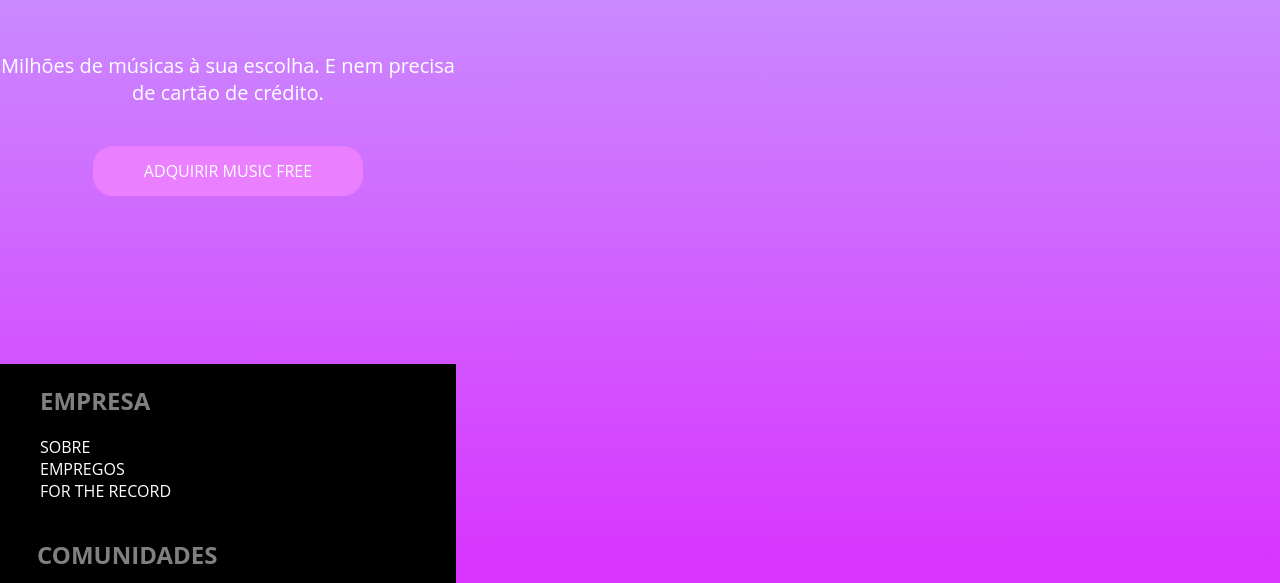
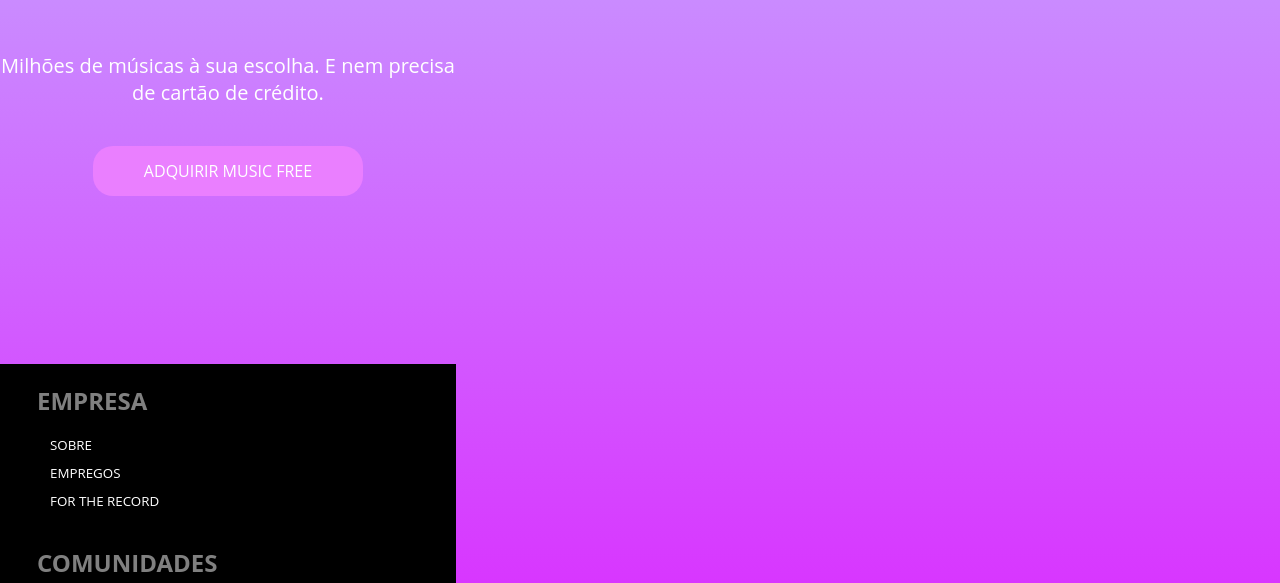
Before and after one commit to rodrigoestevan08/music-responsivo, a plain HTML site: page index.html in a window 1280 px wide. Shown: the part 369-952 px from the top of the page. Drawn offline with Linux system fonts and the light colour scheme.

Commit message:
alterada fonte dos links do footer

```diff
--- a/estilo.css
+++ b/estilo.css
@@ -120,6 +120,7 @@
     background-color: black;
     flex-direction: column;
 
+
 }
 
 footer img{
@@ -129,7 +130,9 @@
 footer a {
  display: flex;
 text-decoration: none;
-color: white    ;
+color: white ;
+margin: 10px;
+font-size: 10pt;
 
 }
 
@@ -137,6 +140,9 @@
 
 color: gray;
 
+}
+.empresa{
+    margin-left: 37px;
 }
 .comunidades{
     margin-left: 37px;
--- a/index.html
+++ b/index.html
@@ -6,7 +6,7 @@
     <meta name="viewport" content="width=device-width, initial-scale=1.0">
     <meta http-equiv="X-UA-Compatible" content="ie=edge">
     <link rel="stylesheet" href="estilo.css">
-    <title>Spotify</title>
+    <title>Music</title>
 </head>
 
 <body>
@@ -30,10 +30,11 @@
             <button class="botao">Adquirir Music Free</button>
         </section>
         <footer>
-            <div class="empresa">
+            <div>
+
+                <h2 class="empresa"> EMPRESA </h2>
                 <ul>
-                <h2> EMPRESA </h2></li>
-                <li><a href="">SOBRE </li>
+                <li><a href="">SOBRE </a></li>
                 <li><a href="">EMPREGOS </a></li>
                 <li><a href="">FOR THE RECORD</a></li>
                 </ul>
@@ -42,7 +43,7 @@
             <div>
 
                <h2 class="comunidades"> COMUNIDADES</h2>
-               <ul>
+             <ul>
                <li> <a href="">PARA ARTISTAS </a></li>
                <li><a href="">DESENVOLVEDORES</a></li>
                 <li><a href="">MARCAS</a></li>
```
